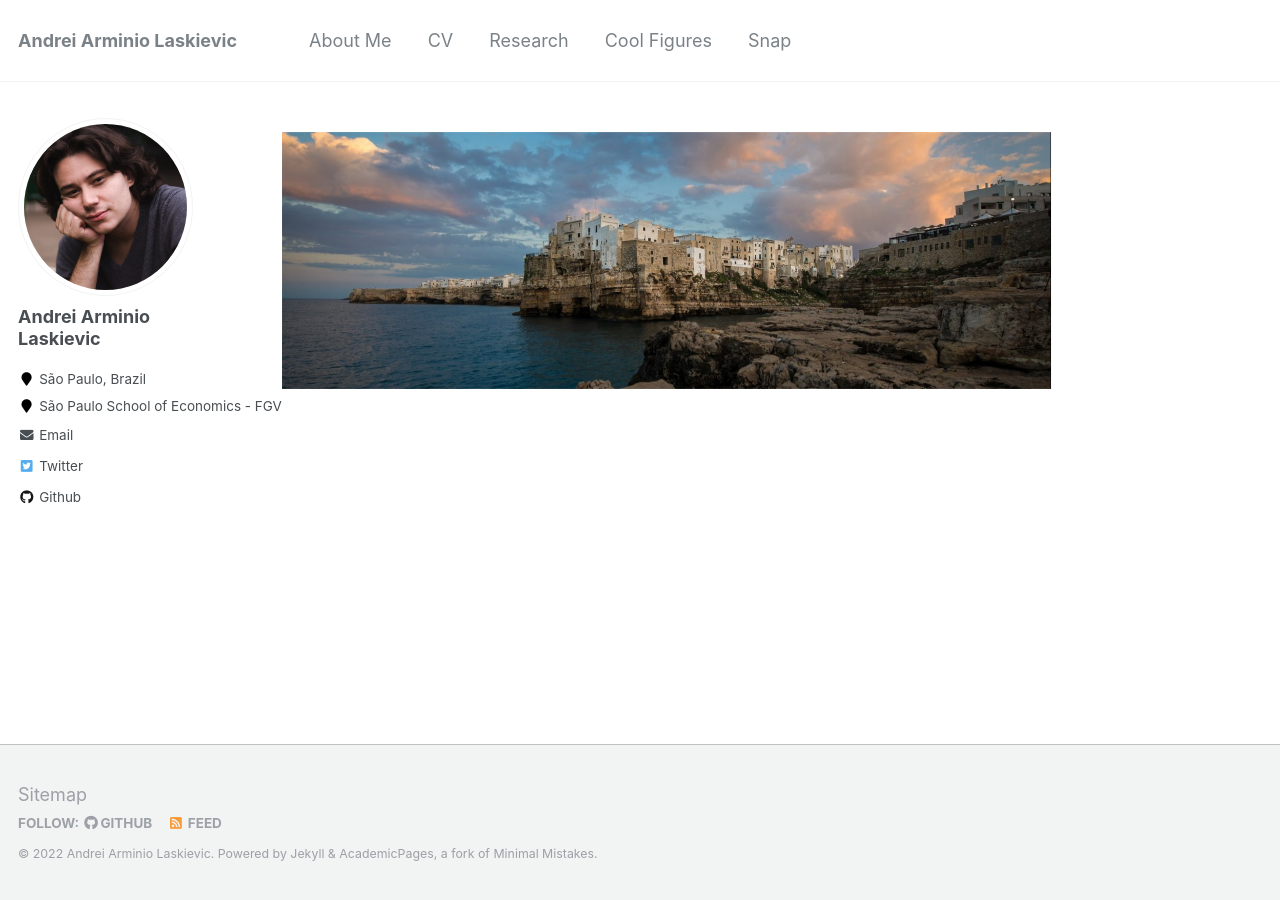
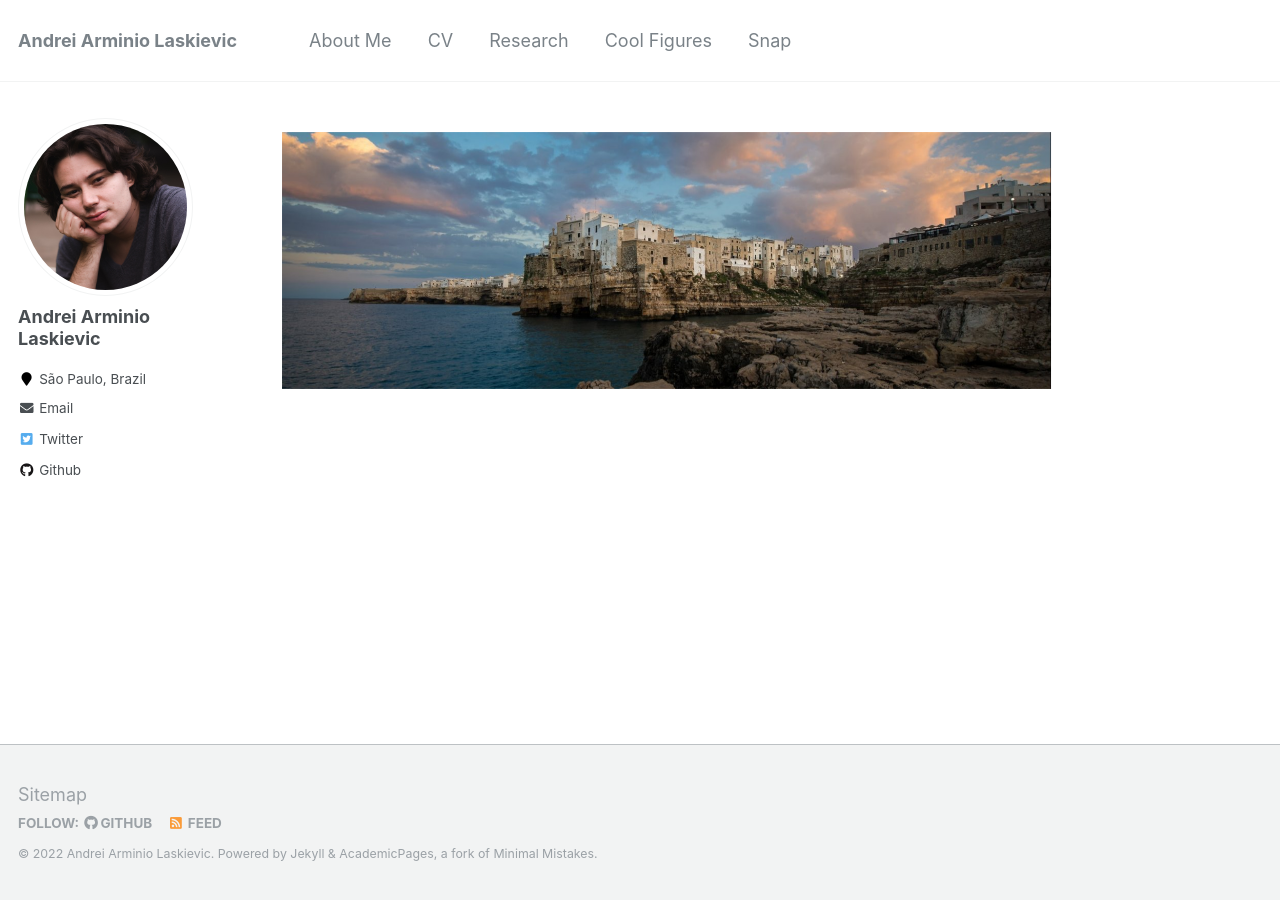
Before and after one commit to alaskievic/alaskievic.github.io, a Jekyll site: the page built from _pages/about.md, in a window 1280 px wide. Built offline with Jekyll 4.4.1, drawn with Linux system fonts in a browser that asks for light colours.

Commit message:
removing FGV

```diff
--- a/_config.yml
+++ b/_config.yml
@@ -84,7 +84,7 @@ author:
   avatar           : "avatar_andrei_jpeg.jpg"
   bio              : ""
   location         : "São Paulo, Brazil"
-  employer         : "São Paulo School of Economics - FGV"
+  employer         :
   pubmed           :
   googlescholar    :
   email            : "alaskievic@gmail.com"
```
